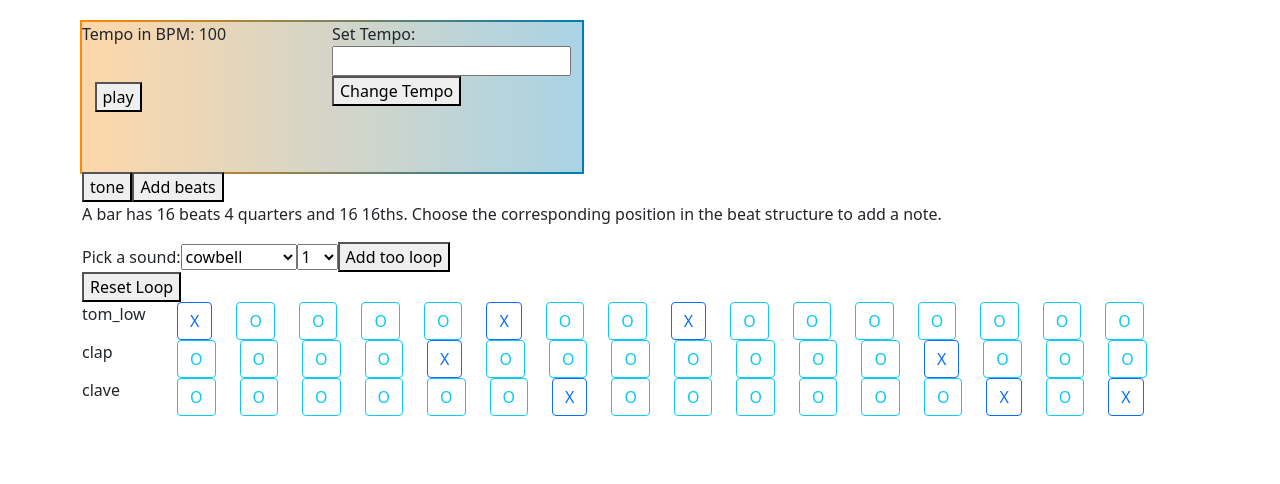
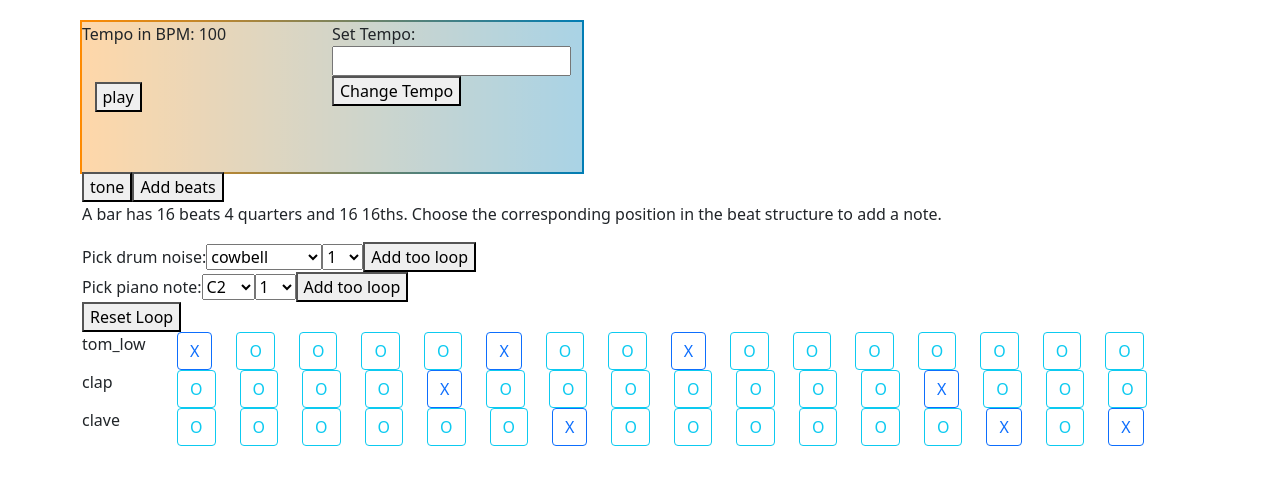
Before and after one commit to professional-pigeon/react-music-app, a React (Create React App) app: page / in a window 1280 px wide. Shown: the top 484 px of the page. Built offline with nearby package versions, Linux system fonts and the light colour scheme; no server answers.

Commit message:
display add piano notes

```diff
--- a/src/components/InstrumentForm.js
+++ b/src/components/InstrumentForm.js
@@ -4,7 +4,15 @@ import { getDefaultNormalizer } from '@testing-library/dom';
 
 function InstrumentForm(props) {
 
+  console.log(Object.keys(props.piano._sprite))
+
   function handleInstrumentAdd(event) {
+    event.preventDefault();
+    let newInstrument = event.target.instrument.value
+    let beat = event.target.beat.value
+    props.addInstrument(newInstrument, (beat -1));
+  }
+  function handlePianoAdd(event) {
     event.preventDefault();
     let newInstrument = event.target.instrument.value
     let beat = event.target.beat.value
@@ -31,16 +39,28 @@ return (
   <div>
     <p>A bar has 16 beats 4 quarters and 16 16ths. Choose the corresponding position in the beat structure to add a note.</p>
     <form onSubmit={handleInstrumentAdd}>
-      <label>Pick a sound:
+      <label>Pick drum noise:
         <select name="instrument">
           {addSounds(sounds)}
         </select>
-      <select name="beat">
-          {addBeats(props.playInstrument.length)}
-      </select>
+        <select name="beat">
+            {addBeats(props.playInstrument.length)}
+        </select>
       </label>
       <button type="submit">Add too loop</button>
     </form>
+    <form onSubmit={handlePianoAdd}>
+      <label>Pick piano note:
+        <select name="instrument">
+          {addSounds(Object.keys(props.piano._sprite))}
+        </select>
+        <select name="beat">
+            {addBeats(props.playInstrument.length)}
+        </select>
+      </label>
+      <button type="submit">Add too loop</button>
+    </form>
+
     <button onClick={()=> props.resetLoop()}>Reset Loop</button>
     </div>
   )
--- a/src/components/SoundControl.js
+++ b/src/components/SoundControl.js
@@ -21,7 +21,7 @@ class SoundControl extends React.Component {
       tempo: 100,
       intervalID: 0,
       instrument: [['tom_low'],['b'],['b'],['b'],['clap'],['tom_low'],['clave'],['b'],['tom_low'],['b'],['b'],['b'],['clap'],['clave'],['b'],['clave']],
-      piano: [['G2'],['B3'],['C3'],['D3'],['G3'],['b'],['b'], ['b'], ['b'],['b'],['b'],['b'],['b'],['b'],['b'],['b']]
+      // piano: [['G2'],['B3'],['C3'],['D3'],['G3'],['b'],['b'], ['b'], ['b'],['b'],['b'],['b'],['b'],['b'],['b'],['b']]
     }
     this.handleChange = this.handleChange.bind(this);
     // this.addInstrumentToSpace = this.addInstrumentToSpace.bind(this);
@@ -30,12 +30,12 @@ class SoundControl extends React.Component {
 
   setIntervalIDandPlay = (playInstrument, playPiano, useTempo) => {
     let n = SetPlayInterval(playInstrument, useTempo, drumMachine)
-    let x = SetPlayInterval(playPiano, useTempo, piano)
+    let x = SetPlayInterval(playInstrument, useTempo, piano)
     this.setState({ intervalID: [n, x] })
   }
 
   clearTheInterval = (id) => {
-    clearInterval(id)
+    id.forEach(id => clearInterval(id))
     this.setState({ intervalID: 0 })
   }
 
@@ -106,7 +106,8 @@ class SoundControl extends React.Component {
         playInstrument={playInstrument}
         addInstrument={this.addInstrumentToSpace}
         resetLoop={this.resetLoop}
-        sounds={drumMachine}
+        drums={drumMachine}
+        piano={piano}
       />
       <NoteVisual
         playInstrument={playInstrument}
```
